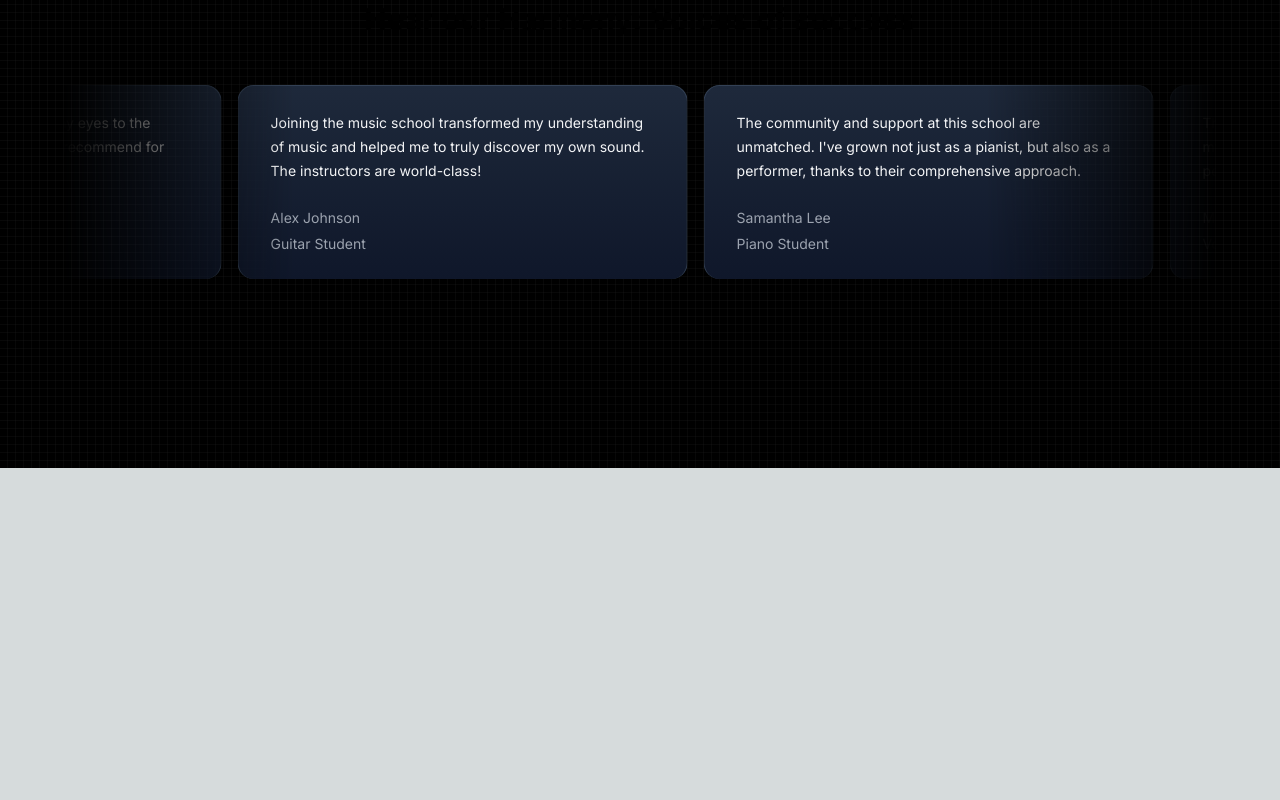
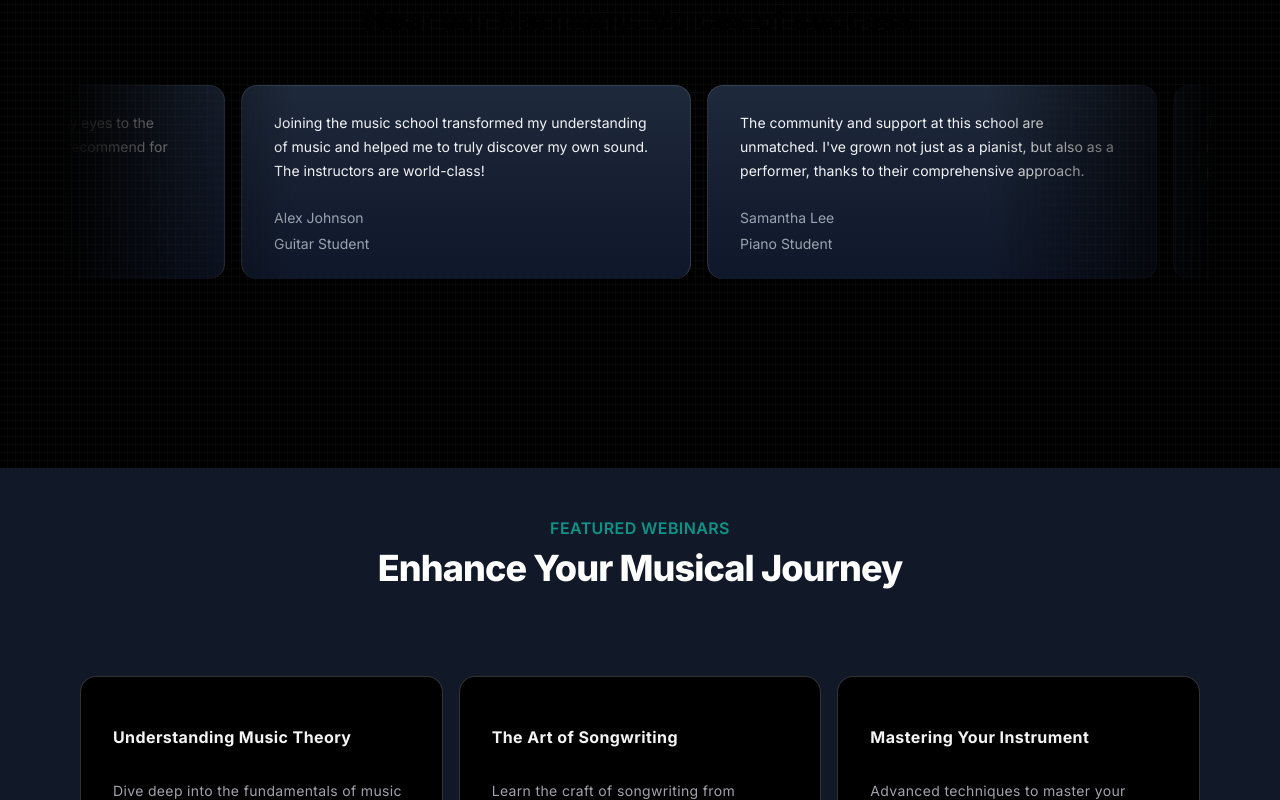
Before and after one commit to arpit-evo/next-js-learning, a Next.js app: page / in a window 1280 px wide. Shown: the part 2000-2800 px from the top of the page. Before the commit the page ends 2468 px from the top, so only its background shows below. Built offline with nearby package versions, Linux system fonts and the light colour scheme.

Commit message:
feat: add card hover section

```diff
--- a/src/app/page.tsx
+++ b/src/app/page.tsx
@@ -1,6 +1,7 @@
 import FeaturedCourses from "@/components/FeaturedCourses";
 import HeroSection from "@/components/HeroSection";
 import TestimonialCards from "@/components/TestimonialCards";
+import UpcomingWebinar from "@/components/UpcomingWebinar";
 import WhyChooseUs from "@/components/WhyChooseUs";
 
 export default function Home() {
@@ -10,6 +11,7 @@
       <FeaturedCourses />
       <WhyChooseUs />
       <TestimonialCards />
+      <UpcomingWebinar />
     </main>
   );
 }
--- /dev/null
+++ b/src/components/UpcomingWebinar.tsx
@@ -0,0 +1,87 @@
+"use client";
+import Link from "next/link";
+import React from "react";
+import { HoverEffect } from "./ui/card-hover-effect";
+
+const featuredWebinars = [
+  {
+    title: "Understanding Music Theory",
+    description:
+      "Dive deep into the fundamentals of music theory and enhance your musical skills.",
+    slug: "understanding-music-theory",
+    isFeatured: true,
+  },
+  {
+    title: "The Art of Songwriting",
+    description:
+      "Learn the craft of songwriting from experienced musicians and songwriters.",
+    slug: "the-art-of-songwriting",
+    isFeatured: true,
+  },
+  {
+    title: "Mastering Your Instrument",
+    description:
+      "Advanced techniques to master your musical instrument of choice.",
+    slug: "mastering-your-instrument",
+    isFeatured: true,
+  },
+  {
+    title: "Music Production Essentials",
+    description:
+      "Get started with music production with this comprehensive overview.",
+    slug: "music-production-essentials",
+    isFeatured: true,
+  },
+  {
+    title: "Live Performance Techniques",
+    description:
+      "Enhance your live performance skills with expert tips and strategies.",
+    slug: "live-performance-techniques",
+    isFeatured: true,
+  },
+  {
+    title: "Digital Music Marketing",
+    description:
+      "Learn how to promote your music effectively in the digital age.",
+    slug: "digital-music-marketing",
+    isFeatured: true,
+  },
+];
+
+const UpcomingWebinar = () => {
+  return (
+    <div className="p-12 bg-gray-900">
+      <div className="max-w-7xl mx-auto px-4 sm:px-6">
+        <div className="text-center">
+          <h2 className="text-base text-teal-600 font-semibold tracking-wide uppercase">
+            FEATURED WEBINARS
+          </h2>
+          <p className="mt-2 text-3xl leading-8 font-extrabold tracking-tight text-white sm:text-4xl">
+            Enhance Your Musical Journey
+          </p>
+        </div>
+
+        <div className="mt-10">
+          <HoverEffect
+            items={featuredWebinars.map((webinar) => ({
+              title: webinar.title,
+              description: webinar.description,
+              link: "/",
+            }))}
+          />
+        </div>
+
+        <div className="mt-10 text-center">
+          <Link
+            href={"/"}
+            className="px-4 py-2 rounded border border-neutral-600 text-neutral-700 bg-white hover:bg-gray-100 transition duration-200"
+          >
+            View All webinars
+          </Link>
+        </div>
+      </div>
+    </div>
+  );
+};
+
+export default UpcomingWebinar;
--- /dev/null
+++ b/src/components/ui/card-hover-effect.tsx
@@ -0,0 +1,111 @@
+import { cn } from "@/utils/cn";
+import { AnimatePresence, motion } from "framer-motion";
+import Link from "next/link";
+import { useState } from "react";
+
+export const HoverEffect = ({
+  items,
+  className,
+}: {
+  items: {
+    title: string;
+    description: string;
+    link: string;
+  }[];
+  className?: string;
+}) => {
+  let [hoveredIndex, setHoveredIndex] = useState<number | null>(null);
+
+  return (
+    <div
+      className={cn(
+        "grid grid-cols-1 md:grid-cols-2  lg:grid-cols-3  py-10",
+        className
+      )}
+    >
+      {items.map((item, idx) => (
+        <Link
+          href={item?.link}
+          key={item?.link}
+          className="relative group  block p-2 h-full w-full"
+          onMouseEnter={() => setHoveredIndex(idx)}
+          onMouseLeave={() => setHoveredIndex(null)}
+        >
+          <AnimatePresence>
+            {hoveredIndex === idx && (
+              <motion.span
+                className="absolute inset-0 h-full w-full bg-neutral-200 dark:bg-slate-800/[0.8] block  rounded-3xl"
+                layoutId="hoverBackground"
+                initial={{ opacity: 0 }}
+                animate={{
+                  opacity: 1,
+                  transition: { duration: 0.15 },
+                }}
+                exit={{
+                  opacity: 0,
+                  transition: { duration: 0.15, delay: 0.2 },
+                }}
+              />
+            )}
+          </AnimatePresence>
+          <Card>
+            <CardTitle>{item.title}</CardTitle>
+            <CardDescription>{item.description}</CardDescription>
+          </Card>
+        </Link>
+      ))}
+    </div>
+  );
+};
+
+export const Card = ({
+  className,
+  children,
+}: {
+  className?: string;
+  children: React.ReactNode;
+}) => {
+  return (
+    <div
+      className={cn(
+        "rounded-2xl h-full w-full p-4 overflow-hidden bg-black border border-transparent dark:border-white/[0.2] group-hover:border-slate-700 relative z-20",
+        className
+      )}
+    >
+      <div className="relative z-50">
+        <div className="p-4">{children}</div>
+      </div>
+    </div>
+  );
+};
+export const CardTitle = ({
+  className,
+  children,
+}: {
+  className?: string;
+  children: React.ReactNode;
+}) => {
+  return (
+    <h4 className={cn("text-zinc-100 font-bold tracking-wide mt-4", className)}>
+      {children}
+    </h4>
+  );
+};
+export const CardDescription = ({
+  className,
+  children,
+}: {
+  className?: string;
+  children: React.ReactNode;
+}) => {
+  return (
+    <p
+      className={cn(
+        "mt-8 text-zinc-400 tracking-wide leading-relaxed text-sm",
+        className
+      )}
+    >
+      {children}
+    </p>
+  );
+};
```
